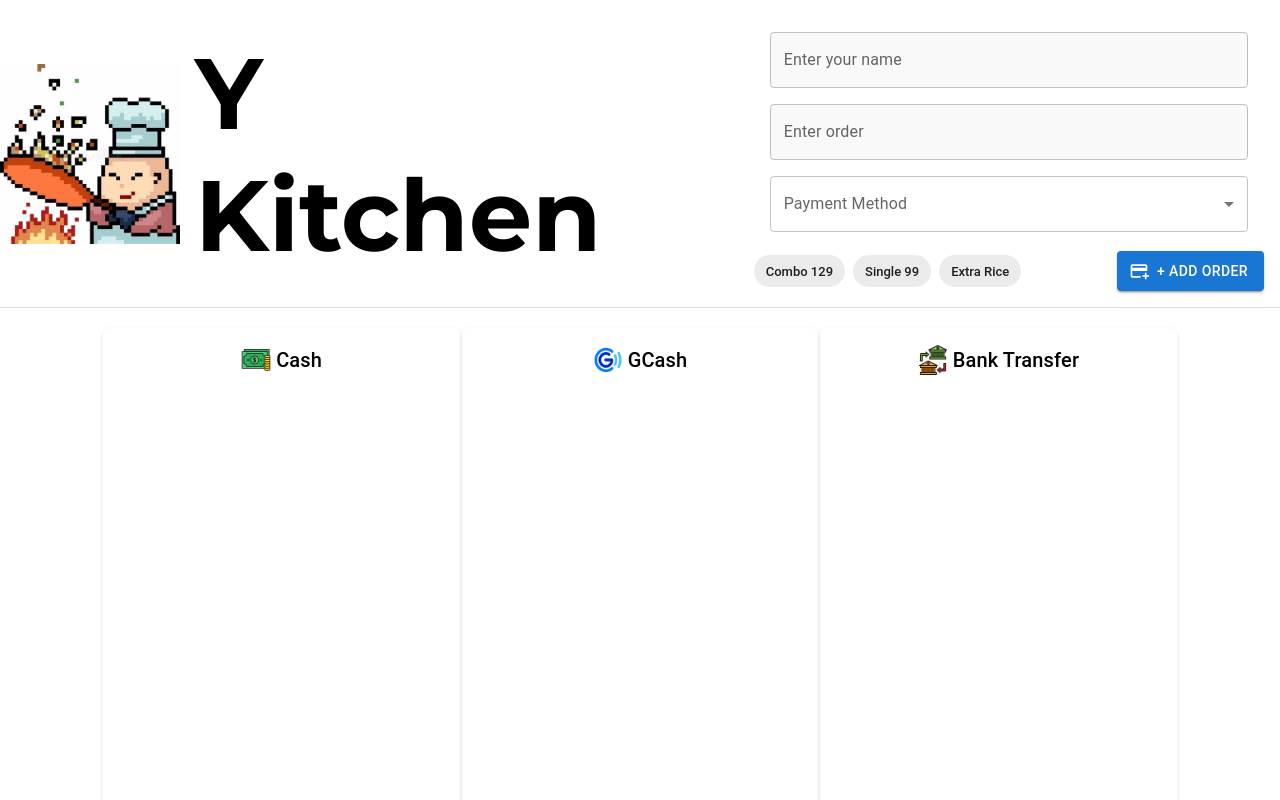
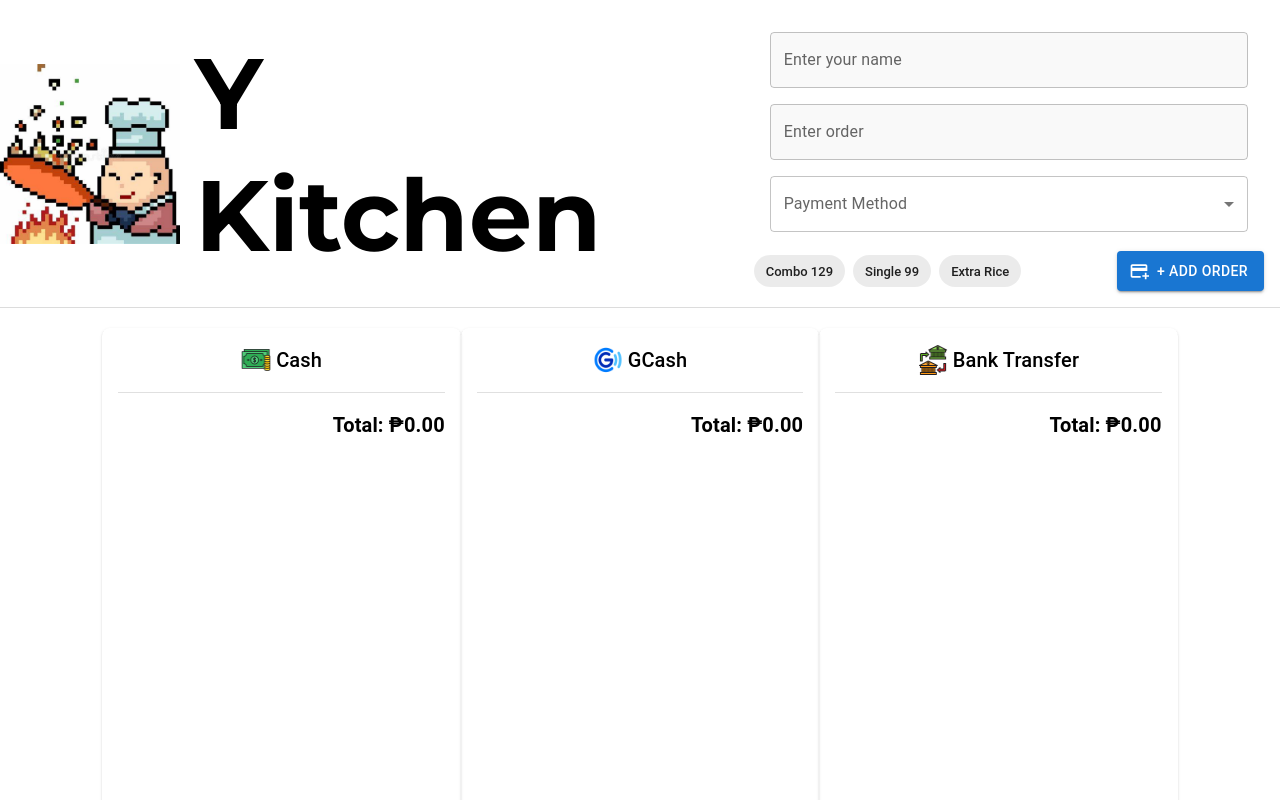
Before and after one commit to pgabriel22/OrderSystem, a React (Vite) app: page / in a window 1280 px wide. Shown: the top 800 px of the page. Built offline with nearby package versions, Linux system fonts and the light colour scheme.

Commit message:
add total price

```diff
--- a/src/components/OrderColumn.jsx
+++ b/src/components/OrderColumn.jsx
@@ -2,7 +2,7 @@ import React from "react";
 
 import "./OrderColumn.css";
 import OrderCard from "./OrderCard";
-import { Paper, Box, Typography } from "@mui/material";
+import { Paper, Box, Typography, Divider } from "@mui/material";
 
 const TaskColumn = ({
   title,
@@ -19,6 +19,9 @@ const TaskColumn = ({
   formErrors,
   setFormErrors,
 }) => {
+  const totalPrice = order
+    .filter((item) => item.payment === payment)
+    .reduce((sum, item) => sum + (item.totalPrice || 0), 0);
   return (
     <Box
       component="section"
@@ -64,6 +67,19 @@ const TaskColumn = ({
           )
       )}
       {/* </section> */}
+      <Divider sx={{ my: 2 }} />
+      <Typography
+        variant="h6"
+        sx={{ textAlign: "right", fontWeight: "Bold", mt: 2 }}
+      >
+        {/* {item &&
+          item.count > 0 &&
+          `Total: ₱${totalPrice.toLocaleString("en-PH", {
+            minimumFractionDigits: 2,
+          })}`} */}
+        Total: ₱
+        {totalPrice.toLocaleString("en-PH", { minimumFractionDigits: 2 })}
+      </Typography>
     </Box>
   );
 };
```
